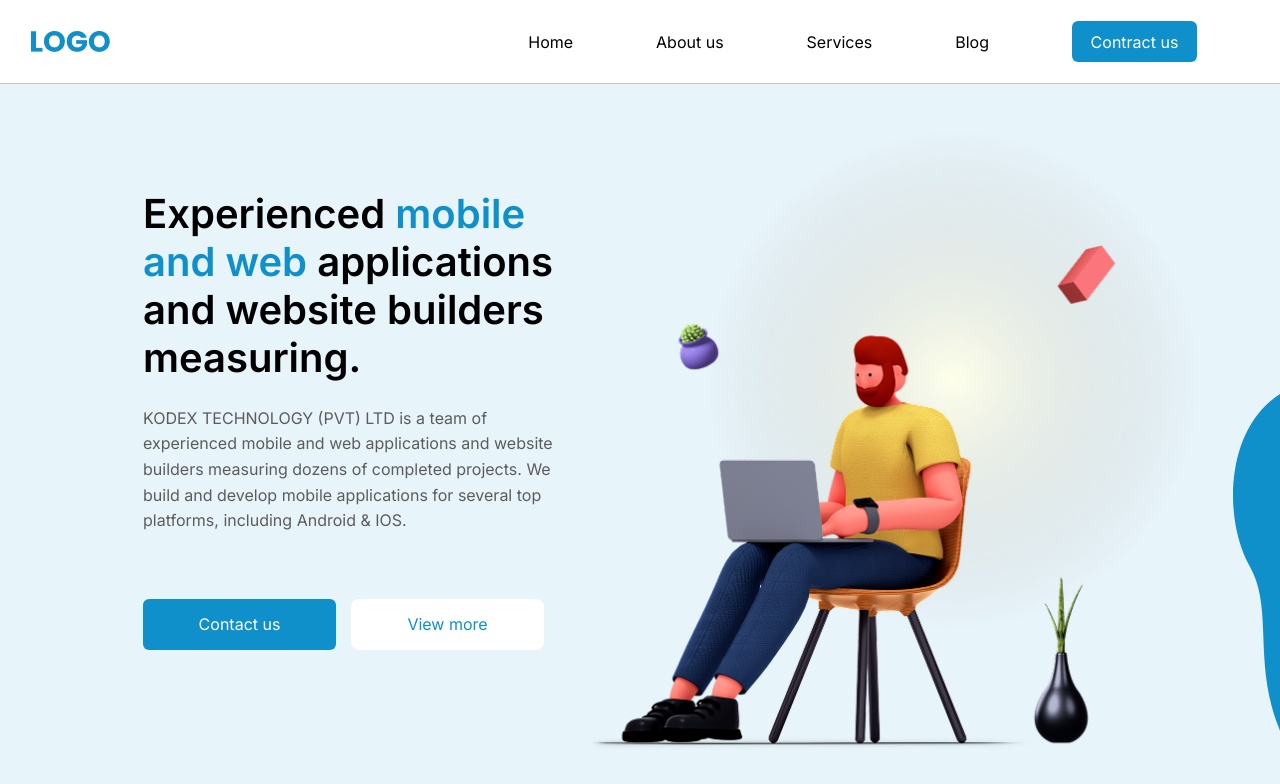
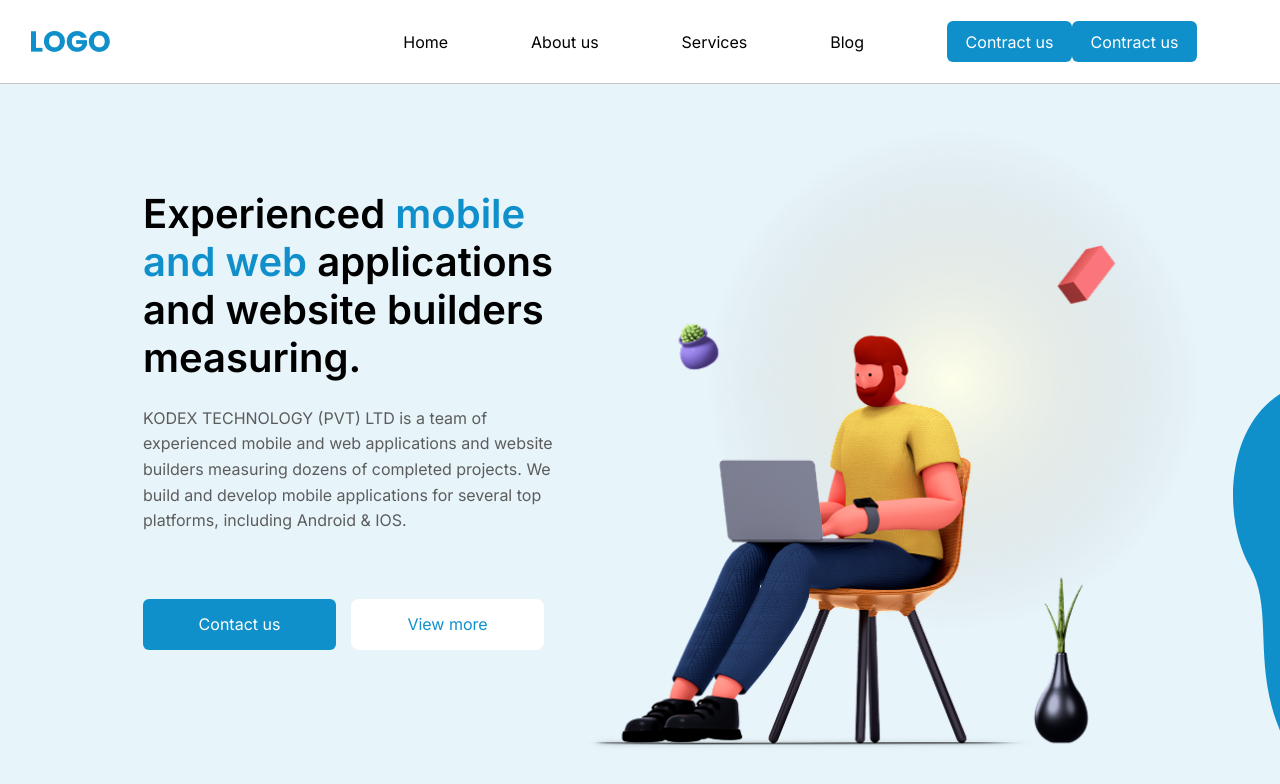
Before and after one commit to pechenka366/mobile, a React (Vite) app: page / in a window 1280 px wide. Shown: the top 784 px of the page. Built offline with nearby package versions, Linux system fonts and the light colour scheme.

Commit message:
Initial commit

```diff
--- a/src/App.tsx
+++ b/src/App.tsx
@@ -22,6 +22,7 @@ function App() {
               <a href="#">Services</a>
               <a href="#">Blog</a>
               <a href="#">
+                <button className="btnContractUs">Contract us</button>
                 <button className="btnContractUs">Contract us</button>
               </a>
             </nav>
```
